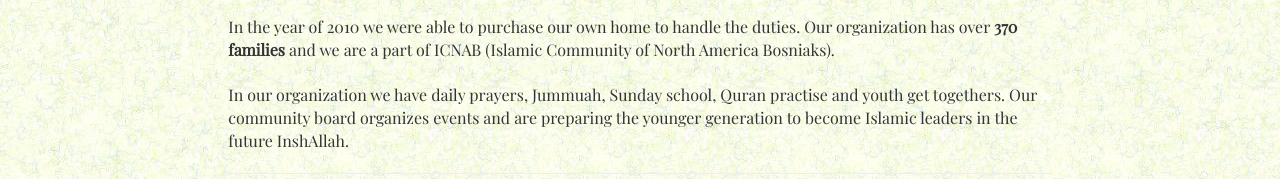
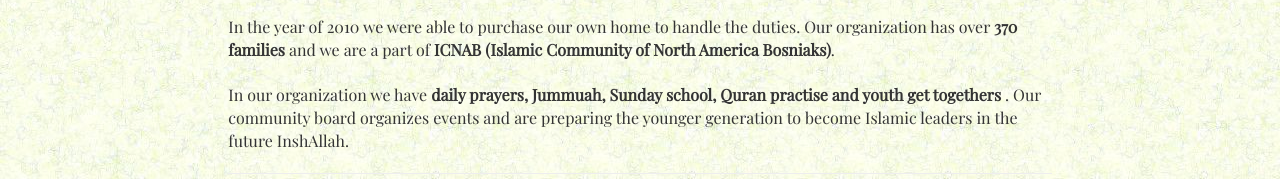
Before and after one commit to coder121/icbab, a plain HTML site: page about.html in a window 1280 px wide. Shown: the part 621-800 px from the top of the page. Drawn offline with nearby package versions, Linux system fonts and the light colour scheme.

Commit message:
updated about

```diff
--- a/about.html
+++ b/about.html
@@ -155,15 +155,15 @@
       <div class="spl-font">
 
       <h1 class="text-center">About Us</h1>
-      <p>Islamic Community of Bay Area Bosniaks is a Religious organization which covers the Bay Area Bosniaks members. Our organization was founded in <b>1997</b>. It was registered as a non profit organization in the year 2003. From 2003 all the way until January 2010 ICBAB did not own its own mosque, instead we were renting.
+  <p>Islamic Community of Bay Area Bosniaks is a Religious organization which covers the Bay Area Bosniaks members. Our organization was founded in <b>1997</b>. It was registered as a non profit organization in the year 2003. From 2003 all the way until January 2010 ICBAB did not own its own mosque, instead we were renting.
 <br/><br/>
-In the year of 2010 we were able to purchase our own home to handle the duties. Our organization has over <b>370 families</b> and we are a part of ICNAB (Islamic Community of North America Bosniaks).
+In the year of 2010 we were able to purchase our own home to handle the duties. Our organization has over <b>370 families</b> and we are a part of <b>ICNAB (Islamic Community of North America Bosniaks)</b>.
 
 <br/><br/>
-In our organization we have daily prayers, Jummuah, Sunday school, Quran practise and youth get togethers. Our community board organizes events and are preparing the younger generation to become Islamic leaders in the future InshAllah.
+In our organization we have <b> daily prayers, Jummuah, Sunday school, Quran practise and youth get togethers </b>. Our community board organizes events and are preparing the younger generation to become Islamic leaders in the future InshAllah.
 
 </p>
-      <hr>
+<hr>
 
 
     </div>
```
